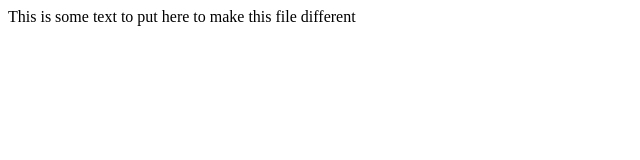
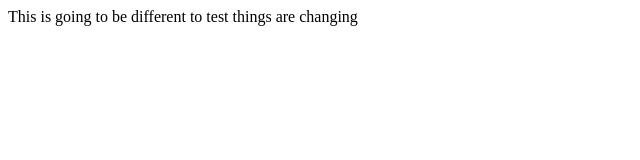
Before and after one commit to JackStorror/git-demo, a plain HTML site: page web/index.html in a window 1280 px wide. Shown: the full height of the page, 0-640 px from the left. Drawn offline with Linux system fonts and the light colour scheme.

Commit message:
edit on text on index.html

```diff
--- a/web/index.html
+++ b/web/index.html
@@ -5,7 +5,7 @@
 		<title>My Home Page</title>
 		</head>
 		<body>
-		This is some text to put here to make this file different
+This is going to be different to test things are changing
 			<nav></nav>
 			<header></header>
 			<footer></footer>
```
